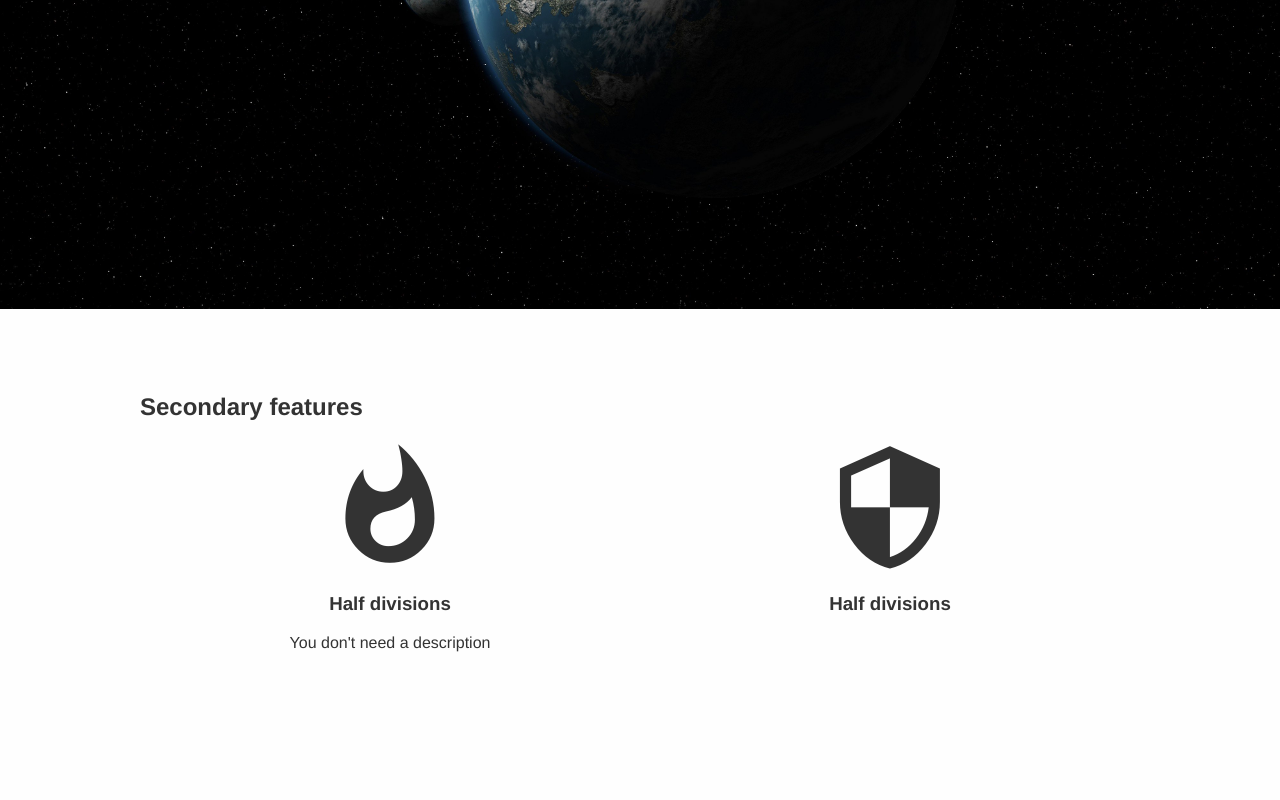
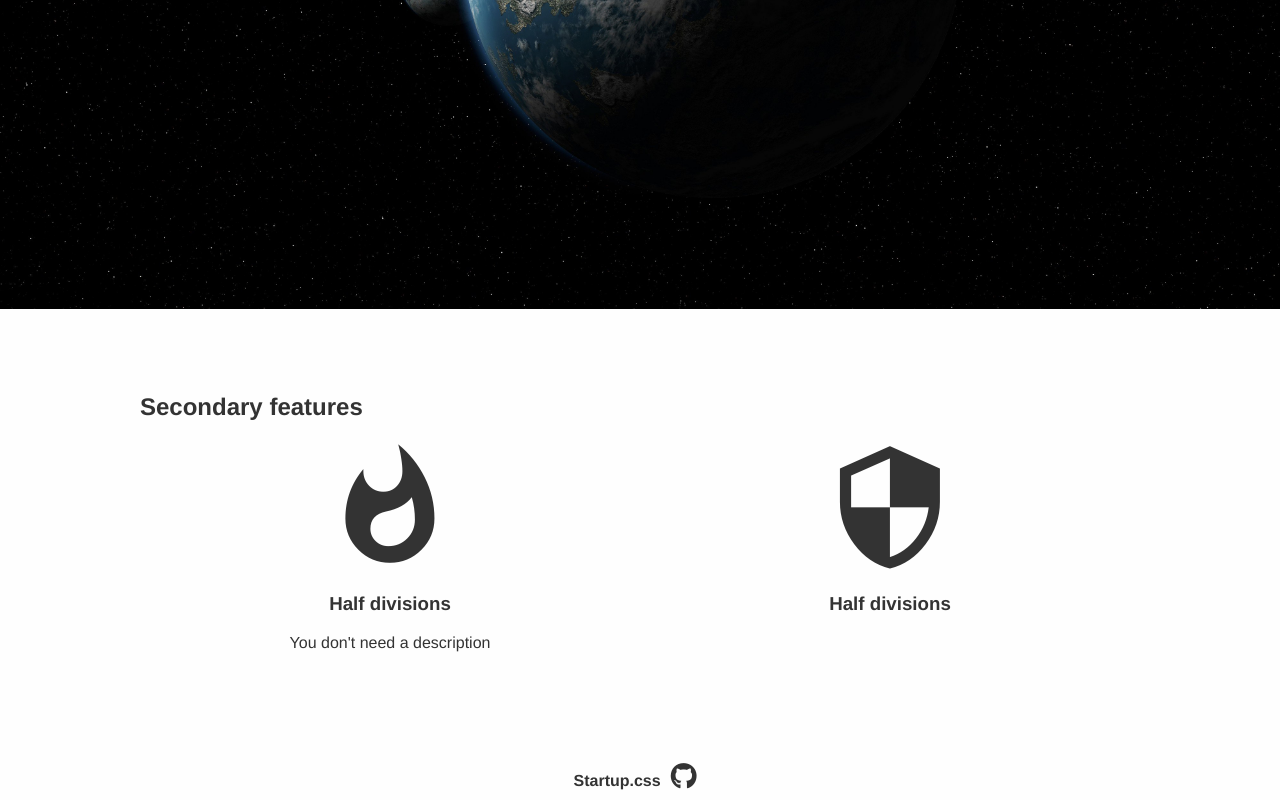
Before and after one commit to pedsm/startup.css, a plain HTML site: page index.pug in a window 1280 px wide. Shown: the part 1872-2672 px from the top of the page. Before the commit the page ends 2604 px from the top, so only its background shows below. Drawn offline with nearby package versions, Linux system fonts and the light colour scheme; files that its build step writes are made by us from their sources.

Commit message:
Random things

```diff
--- a/css/startup.css
+++ b/css/startup.css
@@ -112,4 +112,15 @@ body {
       #features .fifth {
         float: none; } }
 
+#footer {
+  width: 100%;
+  height: 20px;
+  text-align: center; }
+  #footer i {
+    -webkit-transition-duration: 0.1s;
+    font-size: 20pt;
+    margin: 10px; }
+    #footer i:hover {
+      color: #777777; }
+
 /*# sourceMappingURL=startup.css.map */
--- a/index.pug
+++ b/index.pug
@@ -3,6 +3,7 @@ html
 		title Startup
 		link(rel="stylesheet" href="css/startup.css")
 		link(href="https://fonts.googleapis.com/icon?family=Material+Icons" rel="stylesheet")
+		link(href="http://fontawesome.io/assets/font-awesome/css/font-awesome.css" rel="stylesheet")
 		meta(name="viewport" content="width=device-width, initial-scale=1")
 	body
 		#banner
@@ -40,3 +41,8 @@ html
 			.half
 				i.icon.material-icons security
 				h3 Half divisions
+
+		#footer
+			h4 Startup.css
+				a(href="https://github.com/pedsm/startup.css")
+					i.fa.fa-github
```
Also changed, not shown: README.md, index.html, 1 other file.
